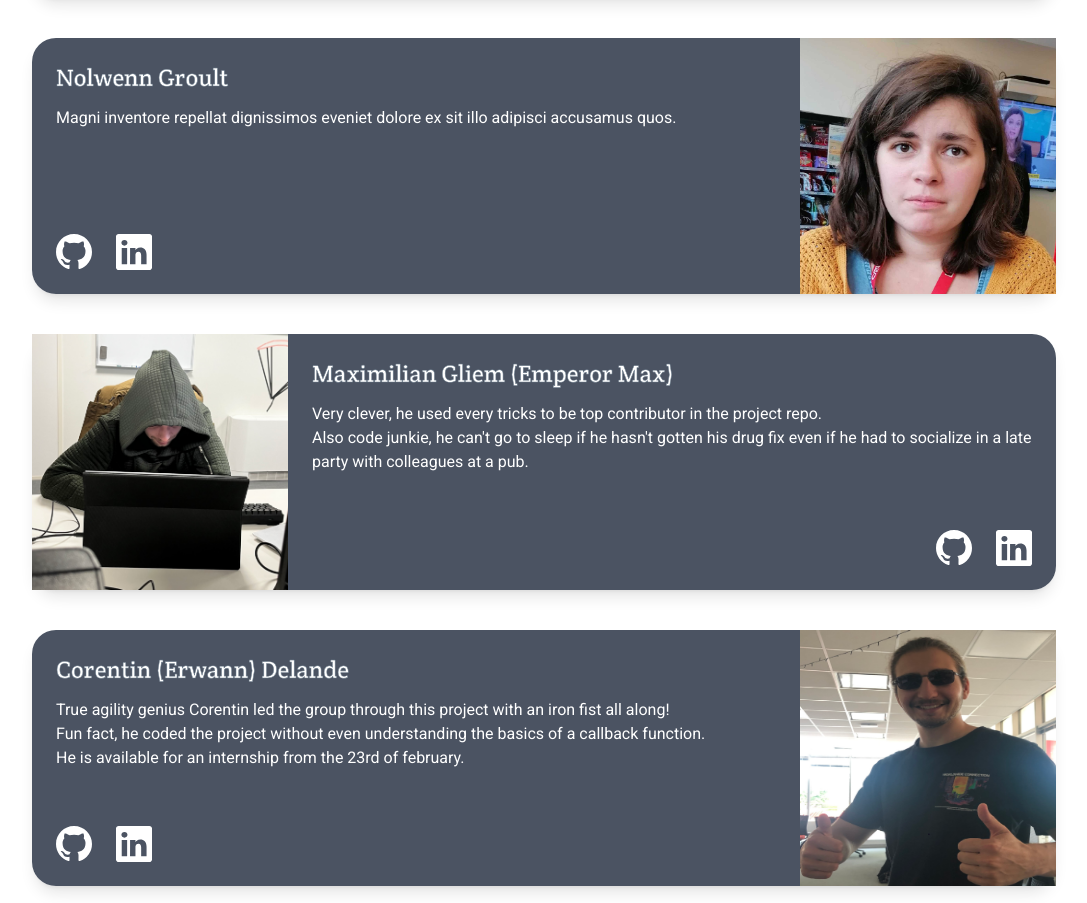
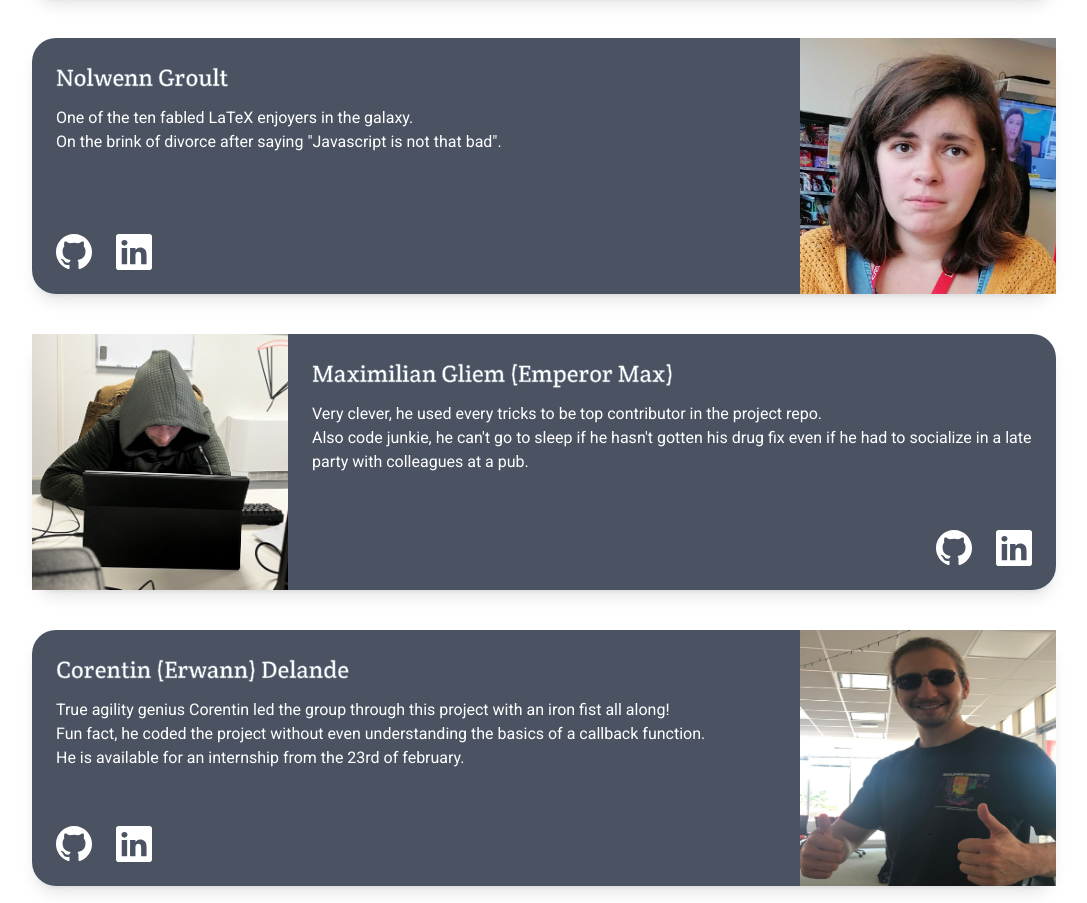
Before and after one commit to WildCodeSchool/2022-09-Orleans-CDA-Projet-Frontend-MANC, a React (Vite) app: page /about in a window 1280 px wide. Shown: the part 1158-2061 px from the top of the page, without its empty margins (96-1183 px from the left). Built offline with nearby package versions, Linux system fonts and the light colour scheme.

Commit message:
Add my card

```diff
--- a/src/pages/About.jsx
+++ b/src/pages/About.jsx
@@ -109,14 +109,24 @@ function About() {
                   <div class="p-6 flex flex-col h-full">
                     <h4 class="font-medium text-2xl mb-3">Nolwenn Groult</h4>
                     <p class="leading-normal">
-                      Magni inventore repellat dignissimos eveniet dolore ex sit
-                      illo adipisci accusamus quos.
+                      One of the ten fabled LaTeX enjoyers in the galaxy.
+                      <br />
+                      On the brink of divorce after saying "Javascript is not
+                      that bad".
                     </p>
                     <div className="flex grow justify-start items-end text-4xl">
-                      <a className="underline pr-6" target="blank" href="">
+                      <a
+                        className="underline pr-6"
+                        target="blank"
+                        href="https://github.com/ngroult"
+                      >
                         <BsGithub />
                       </a>
-                      <a className="underline" target="blank" href="">
+                      <a
+                        className="underline"
+                        target="blank"
+                        href="https://www.linkedin.com/in/nolwenn-groult-23453a134"
+                      >
                         <BsLinkedin />
                       </a>
                     </div>
```
